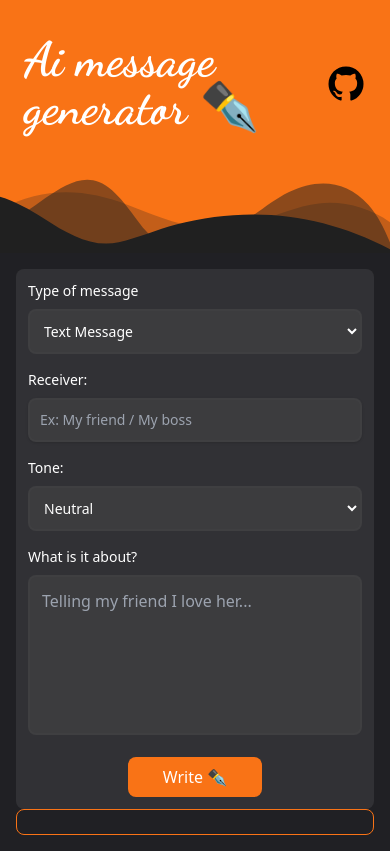
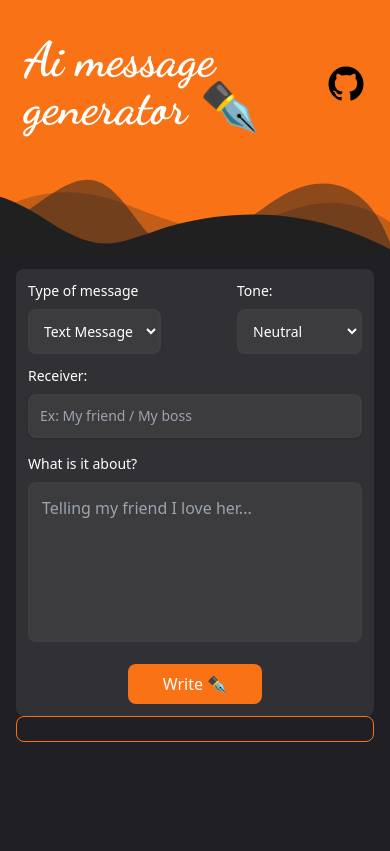
Before and after one commit to yangenmanuel/ai-writer, a Next.js app: page / in a window 390 px wide. Built offline with nearby package versions, Linux system fonts and the light colour scheme.

Commit message:
Added responsive design to form

```diff
--- a/src/components/Form.jsx
+++ b/src/components/Form.jsx
@@ -27,8 +27,10 @@ export default function Form ({ setMessage, setLoading }) {
     }
 
   return (
-    <form onSubmit={handleSubmit} className='p-3 rounded-lg bg-[#313135]'>
-      <div className='mb-4'>
+    <form onSubmit={handleSubmit} className='p-3 rounded-lg bg-[#313135] md:w-1/2'>
+
+      <div className="flex justify-between">
+        <div className=''>
           <label htmlFor='type' className="block mb-2 text-sm font-medium">Type of message</label>
           <select name='type' className="bg-[#3c3c3e] text-sm rounded-lg border-2 border-[#474749] border-opacity-30 focus:border-orange-500 focus:border-2 focus:outline-none block w-full p-2.5 mb-3" onChange={handleChange}>
             <option value='text message'>Text Message</option>
@@ -36,13 +38,7 @@ export default function Form ({ setMessage, setLoading }) {
             <option value='letter'>Letter</option>
           </select>
         </div>
-
-      <div className='mb-4'>
-        <label htmlFor='toWho' className="block mb-2 text-sm font-medium">Receiver:</label>
-        <input type='text' name='toWho' className="bg-[#3c3c3e] text-sm rounded-lg border-2 border-[#474749] border-opacity-30 focus:border-orange-500 focus:border-2 outline-none block w-full p-2.5 bg-black-300 placeholder-gray-400 shadow" placeholder="Ex: My friend / My boss" onChange={handleChange}/>
-      </div>
-
-      <div className='mb-4'>
+        <div className=''>
           <label htmlFor='tone' className="block mb-2 text-sm font-medium">Tone:</label>
           <select name='tone' className="bg-[#3c3c3e] text-sm rounded-lg border-2 border-[#474749] border-opacity-30 focus:border-orange-500 focus:border-2 focus:outline-none block w-full p-2.5 mb-3" onChange={handleChange}>
             <option value='neutral'>Neutral</option>
@@ -50,6 +46,12 @@ export default function Form ({ setMessage, setLoading }) {
             <option value='professional'>Professional</option>
             <option value='romantic'>Romantic</option>
           </select>
+        </div>
+      </div>
+
+      <div className='mb-4'>
+        <label htmlFor='toWho' className="block mb-2 text-sm font-medium">Receiver:</label>
+        <input type='text' name='toWho' className="bg-[#3c3c3e] text-sm rounded-lg border-2 border-[#474749] border-opacity-30 focus:border-orange-500 focus:border-2 outline-none block w-full p-2.5 bg-black-300 placeholder-gray-400 shadow" placeholder="Ex: My friend / My boss" onChange={handleChange}/>
       </div>
 
       <div className='mb-4'>
--- a/src/pages/index.jsx
+++ b/src/pages/index.jsx
@@ -20,7 +20,7 @@ export default function Home() {
       </Head>
 
       <Header />
-        <main className='p-4 mx-auto'>
+        <main className='p-4 block md:flex md:w-1/2 mx-auto gap-5'>
           <Form setMessage={setMessage} setLoading={setLoading}/>
           <ResultBox message={message} loading={loading}/>
         </main>
```
Lines whose indentation alone changed are shown as unchanged.
